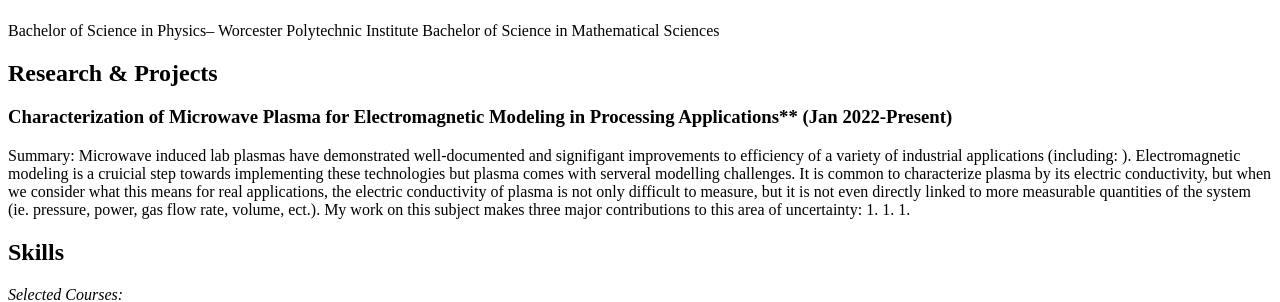
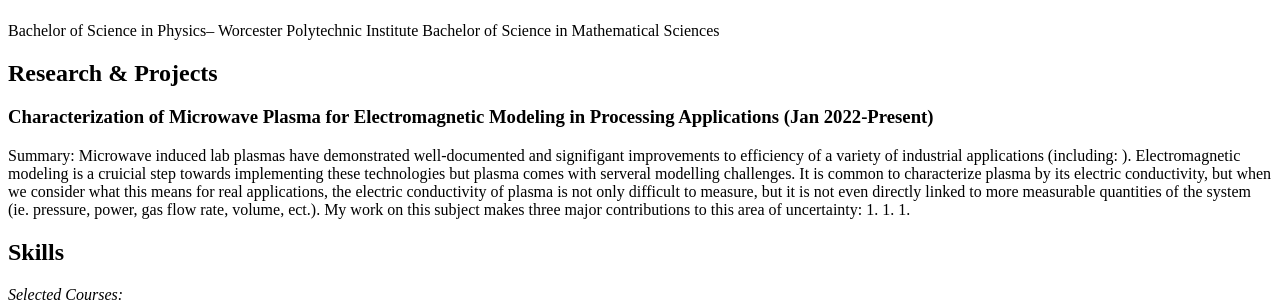
Before and after one commit to CamilleW8831/CamilleW8831.github.io, a Jekyll site: the page built from index.md, in a window 1280 px wide. Shown: the part 252-554 px from the top of the page. Built offline with Jekyll 4.4.1, drawn with Linux system fonts in a browser that asks for light colours; nearby versions of some CDN libraries; a style sheet for code colours, icons or effects is not loaded; our own code applies the rules of GitHub Pages for plain Markdown files.

```diff
--- a/index.md
+++ b/index.md
@@ -11,7 +11,7 @@ Bachelor of Science in Physics-- Worcester Polytechnic Institute
 Bachelor of Science in Mathematical Sciences
 
 ## Research & Projects
-### Characterization of Microwave Plasma for Electromagnetic Modeling in Processing Applications** (Jan 2022-Present)
+### Characterization of Microwave Plasma for Electromagnetic Modeling in Processing Applications (Jan 2022-Present)
 Summary: Microwave induced lab plasmas have demonstrated well-documented and signifigant improvements to efficiency of a variety of industrial applications (including: ). Electromagnetic modeling is a cruicial step towards implementing these technologies but plasma comes with serveral modelling challenges. It is common to characterize plasma by its electric conductivity, but when we consider what this means for real applications, the electric conductivity of plasma is not only difficult to measure, but it is not even directly linked to more measurable quantities of the system (ie. pressure, power, gas flow rate, volume, ect.). My work on this subject makes three major contributions to this area of uncertainty:
 1.
 1.
```
